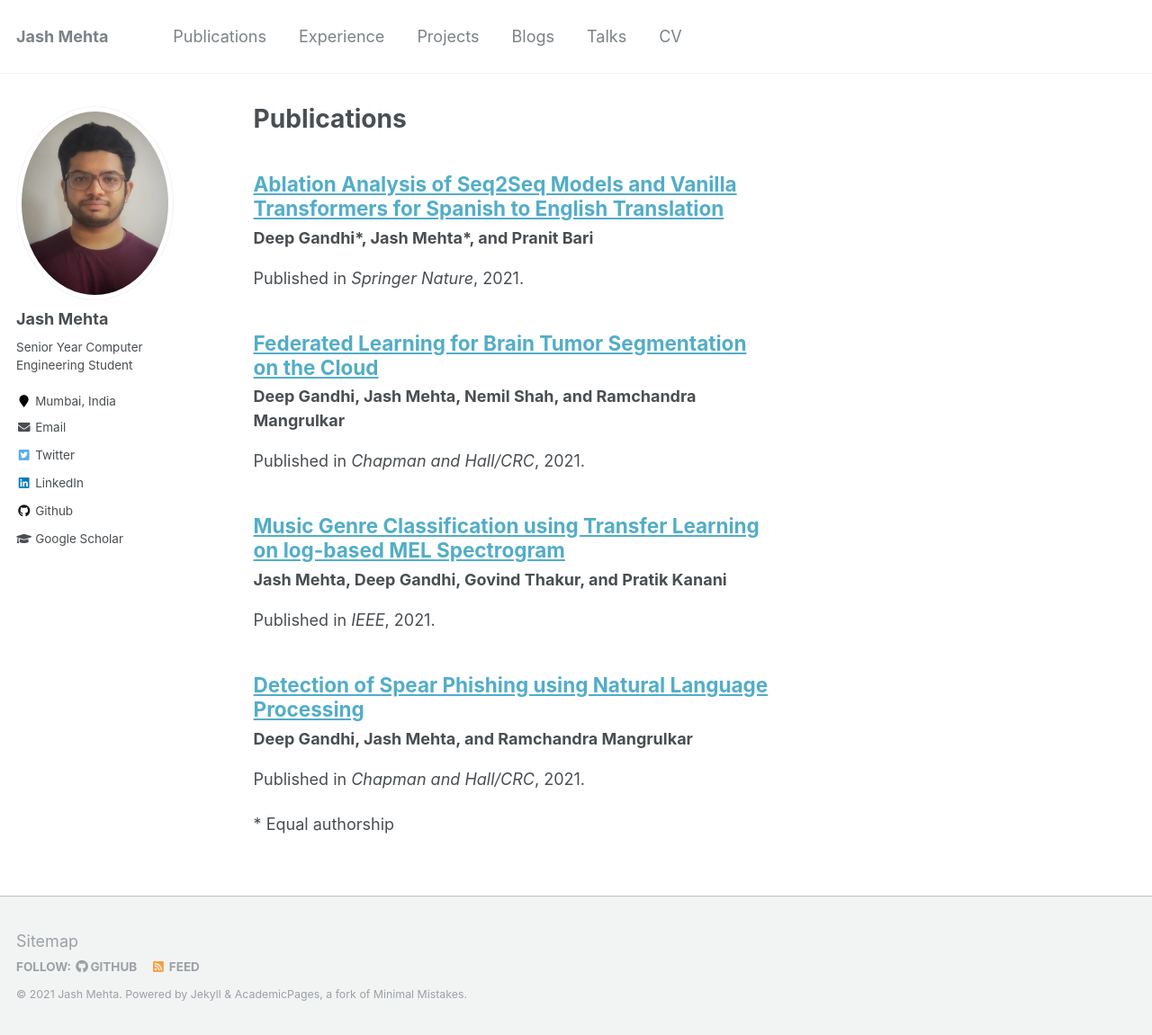
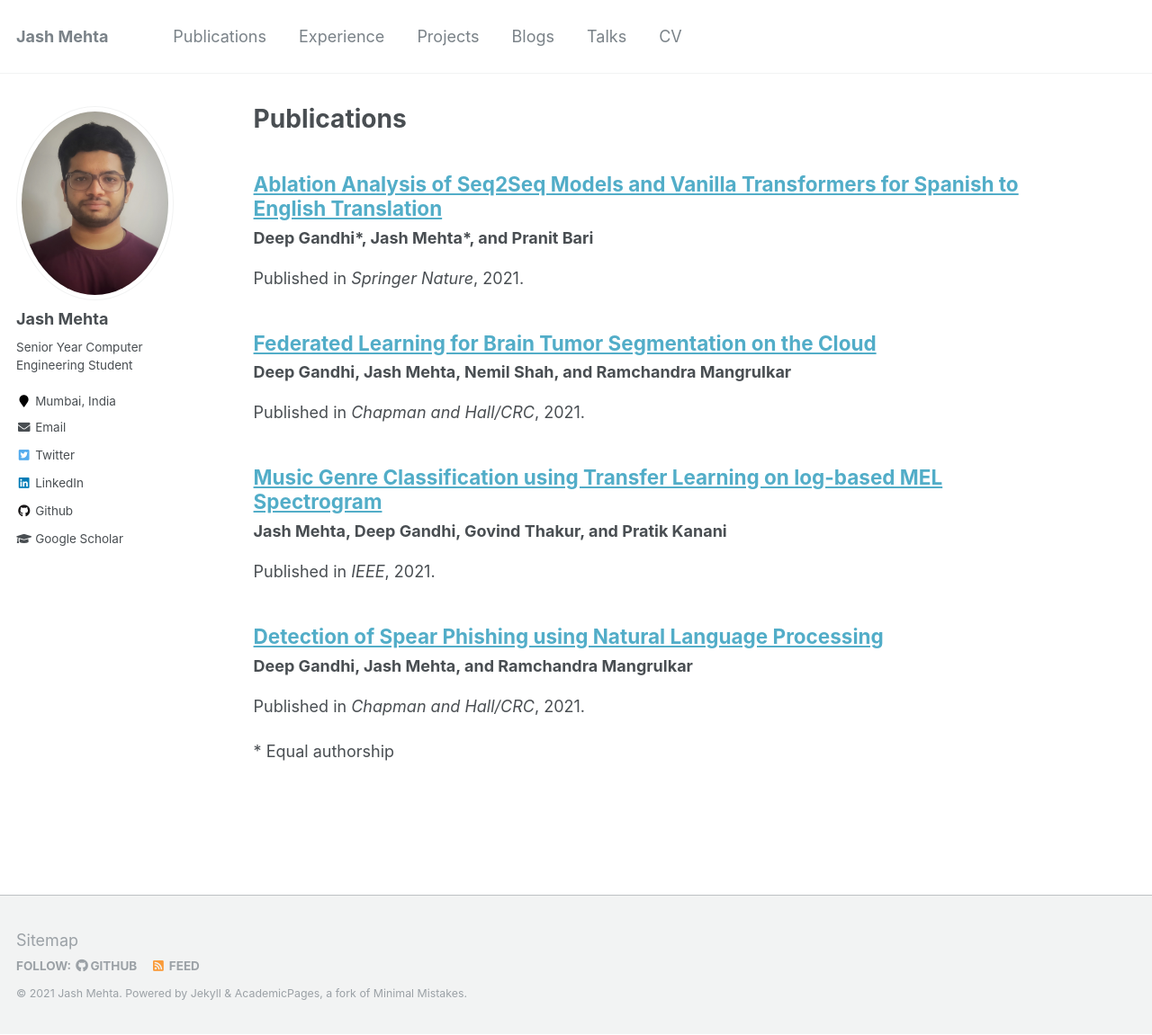
Before and after one commit to jashmehta3300/jashmehta3300.github.io, a Jekyll site: the page built from _pages/publications.md, in a window 1280 px wide and 1151 px high. Shown: the whole window at 90% size. Built offline with Jekyll 4.4.1, drawn with Linux system fonts in a browser that asks for light colours.

Commit message:
Adjusted page widths

```diff
--- a/_sass/_archive.scss
+++ b/_sass/_archive.scss
@@ -91,15 +91,15 @@
 
 .list__item {
   @include breakpoint($medium) {
-    padding-right: $right-sidebar-width-narrow;
+    padding-right: 100px;
   }
 
   @include breakpoint($large) {
-    padding-right: $right-sidebar-width;
+    padding-right: 100px;
   }
 
   @include breakpoint($x-large) {
-    padding-right: $right-sidebar-width-wide;
+    padding-right: 100px;
   }
 
   .page__meta {
```
